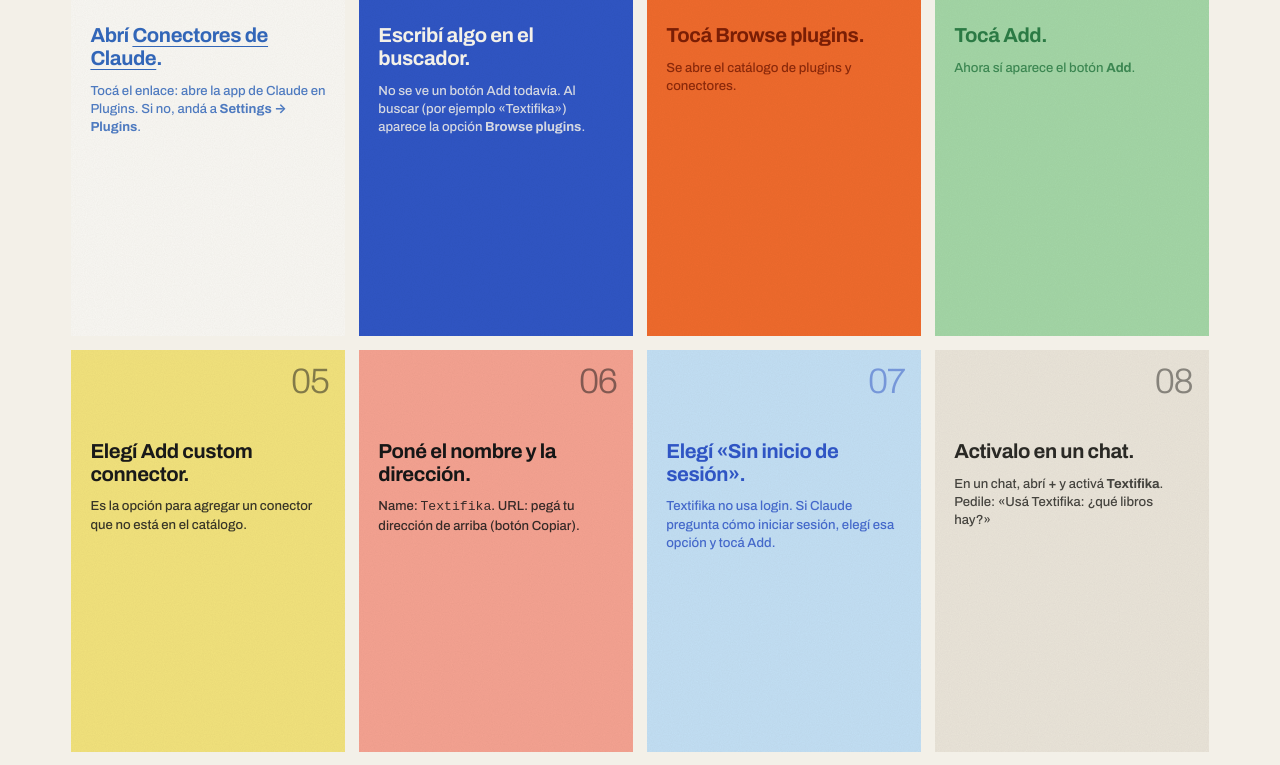
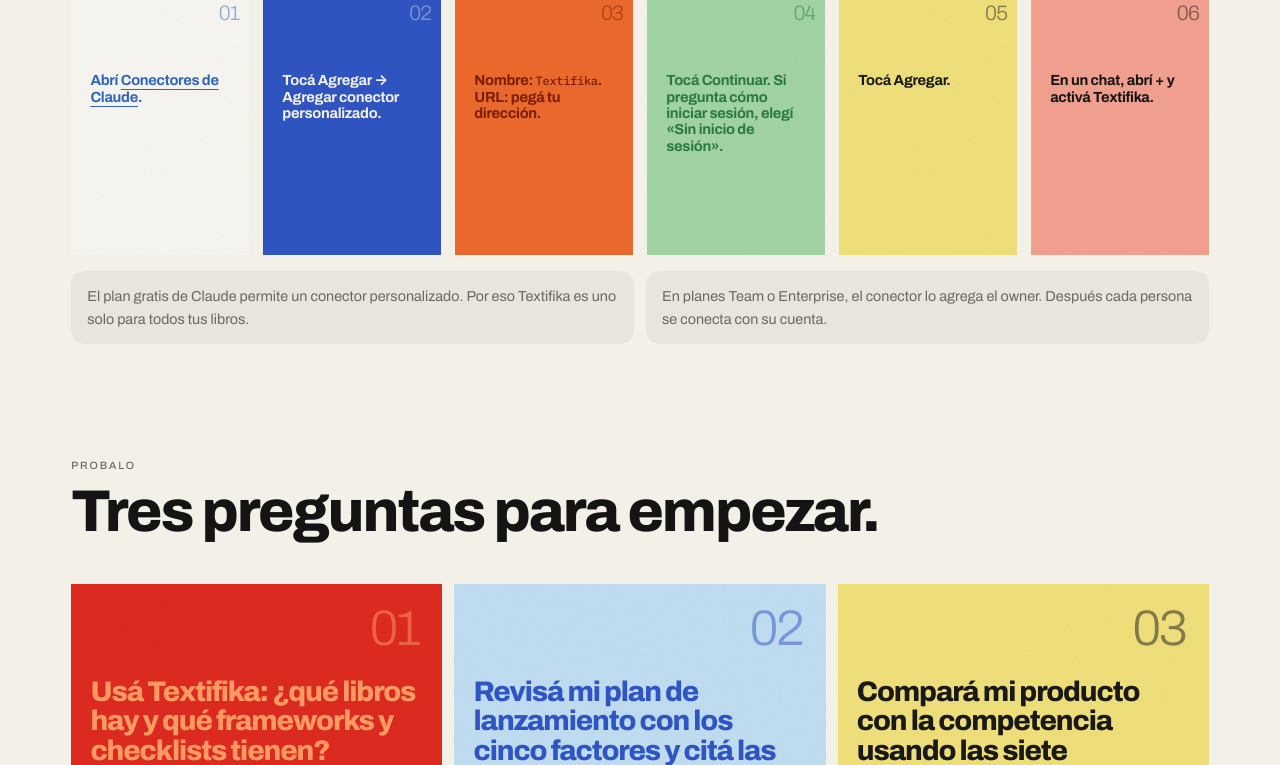
Before and after one commit to kitifica-max/textovivo, a plain HTML site: page diseno/guia.html in a window 1280 px wide. Shown: the part 635-1400 px from the top of the page. Drawn offline with Linux system fonts and the light colour scheme; no server answers.

Commit message:
Guía: Claude «Desde el navegador» (enlace directo) y «Desde la app» (Settings → Plugins)
Co-Authored-By: Claude Sonnet 5.5 <noreply@anthropic.com>

```diff
--- a/diseno/guia.html
+++ b/diseno/guia.html
@@ -28,8 +28,11 @@
   .pasos .poster .titulo code { font: 500 0.82em/1 var(--mono); }
   .pasos .poster .detalle { display: block; margin-top: 12px; font: 500 clamp(0.82rem, 3.6cqi, 0.98rem)/1.4 var(--sans); letter-spacing: 0; opacity: .85; }
   .pasos .poster .titulo { margin-top: 30%; font-size: 8.6cqi; }
+  .pasos-6 { grid-template-columns: repeat(6, 1fr); }
+  .pasos-6 .poster .titulo { margin-top: 42%; font-size: 10.5cqi; }
+  @media (max-width: 1060px) { .pasos-6 { grid-template-columns: repeat(3, 1fr); } }
   @media (max-width: 900px) { .pasos { grid-template-columns: repeat(2, 1fr); } }
-  @media (max-width: 520px) { .pasos { grid-template-columns: 1fr; } .pasos .poster { aspect-ratio: auto; min-height: 260px; } }
+  @media (max-width: 520px) { .pasos, .pasos-6 { grid-template-columns: 1fr; } .pasos .poster { aspect-ratio: auto; min-height: 260px; } }
   .apartes { display: grid; grid-template-columns: 1fr 1fr; gap: 12px; margin-top: 16px; }
   .apartes p { margin: 0; padding: 14px 16px; border-radius: 14px; background: color-mix(in srgb, var(--tinta) 5%, transparent); font-size: 0.9rem; color: var(--gris); }
   @media (max-width: 680px) { .apartes { grid-template-columns: 1fr; } }
@@ -81,16 +84,32 @@
     </div>
 
     <section class="panel-cliente" id="p-claude" role="tabpanel" aria-labelledby="t-claude">
-      <ol class="grilla pasos" style="list-style:none;padding:0;margin:0">
-        <li class="poster c-blanco"><span class="num">01</span><span class="titulo">Abrí <a class="enlace" href="https://claude.ai/customize/connectors" rel="noopener">Conectores de Claude</a>.</span><span class="detalle">Tocá el enlace: abre la app de Claude en Plugins. Si no, andá a <b>Settings → Plugins</b>.</span></li>
-        <li class="poster c-azul"><span class="num">02</span><span class="titulo">Escribí algo en el buscador.</span><span class="detalle">No se ve un botón Add todavía. Al buscar (por ejemplo «Textifika») aparece la opción <b>Browse plugins</b>.</span></li>
-        <li class="poster c-naranja"><span class="num">03</span><span class="titulo">Tocá Browse plugins.</span><span class="detalle">Se abre el catálogo de plugins y conectores.</span></li>
-        <li class="poster c-menta"><span class="num">04</span><span class="titulo">Tocá Add.</span><span class="detalle">Ahora sí aparece el botón <b>Add</b>.</span></li>
-        <li class="poster c-manteca"><span class="num">05</span><span class="titulo">Elegí Add custom connector.</span><span class="detalle">Es la opción para agregar un conector que no está en el catálogo.</span></li>
+      <div class="segmentado" role="tablist" aria-label="Cómo usás Claude" style="margin-bottom:20px">
+        <button role="tab" id="t-nav" aria-controls="s-nav" aria-selected="true">Desde el navegador</button>
+        <button role="tab" id="t-app" aria-controls="s-app" aria-selected="false" tabindex="-1">Desde la app</button>
+      </div>
+      <div id="s-nav" role="tabpanel" aria-labelledby="t-nav">
+        <ol class="grilla pasos pasos-6" style="list-style:none;padding:0;margin:0">
+        <li class="poster c-blanco"><span class="num">01</span><span class="titulo">Abrí <a class="enlace" href="https://claude.ai/customize/connectors" rel="noopener">Conectores de Claude</a>.</span></li>
+        <li class="poster c-azul"><span class="num">02</span><span class="titulo">Tocá Agregar → Agregar conector personalizado.</span></li>
+        <li class="poster c-naranja"><span class="num">03</span><span class="titulo">Nombre: <code>Textifika</code>. URL: pegá tu dirección.</span></li>
+        <li class="poster c-menta"><span class="num">04</span><span class="titulo">Tocá Continuar. Si pregunta cómo iniciar sesión, elegí «Sin inicio de sesión».</span></li>
+        <li class="poster c-manteca"><span class="num">05</span><span class="titulo">Tocá Agregar.</span></li>
+        <li class="poster c-salmon"><span class="num">06</span><span class="titulo">En un chat, abrí + y activá Textifika.</span></li>
+        </ol>
+      </div>
+      <div id="s-app" role="tabpanel" aria-labelledby="t-app" hidden>
+        <ol class="grilla pasos" style="list-style:none;padding:0;margin:0">
+        <li class="poster c-blanco"><span class="num">01</span><span class="titulo">Abrí la app de Claude y entrá a Settings.</span><span class="detalle">Settings es «Configuración». Está en el menú de tu cuenta.</span></li>
+        <li class="poster c-azul"><span class="num">02</span><span class="titulo">Elegí Plugins.</span><span class="detalle">En el menú de la izquierda de Settings, tocá <b>Plugins</b>.</span></li>
+        <li class="poster c-naranja"><span class="num">03</span><span class="titulo">Escribí algo en el buscador.</span><span class="detalle">No se ve un botón Add todavía. Al buscar (por ejemplo «Textifika») aparece la opción <b>Browse plugins</b>.</span></li>
+        <li class="poster c-menta"><span class="num">04</span><span class="titulo">Tocá Browse plugins.</span><span class="detalle">Se abre el catálogo de plugins y conectores.</span></li>
+        <li class="poster c-manteca"><span class="num">05</span><span class="titulo">Tocá Add y elegí Add custom connector.</span><span class="detalle">Ahí sí aparece <b>Add</b>. Dentro, elegí <b>Add custom connector</b>.</span></li>
         <li class="poster c-salmon"><span class="num">06</span><span class="titulo">Poné el nombre y la dirección.</span><span class="detalle">Name: <code>Textifika</code>. URL: pegá tu dirección de arriba (botón Copiar).</span></li>
         <li class="poster c-celeste"><span class="num">07</span><span class="titulo">Elegí «Sin inicio de sesión».</span><span class="detalle">Textifika no usa login. Si Claude pregunta cómo iniciar sesión, elegí esa opción y tocá Add.</span></li>
         <li class="poster c-hueso"><span class="num">08</span><span class="titulo">Activalo en un chat.</span><span class="detalle">En un chat, abrí <b>+</b> y activá <b>Textifika</b>. Pedile: «Usá Textifika: ¿qué libros hay?»</span></li>
-      </ol>
+        </ol>
+      </div>
       <div class="apartes">
         <p>El plan gratis de Claude permite un conector personalizado. Por eso Textifika es uno solo para todos tus libros.</p>
         <p>En planes Team o Enterprise, el conector lo agrega el owner. Después cada persona se conecta con su cuenta.</p>
```
